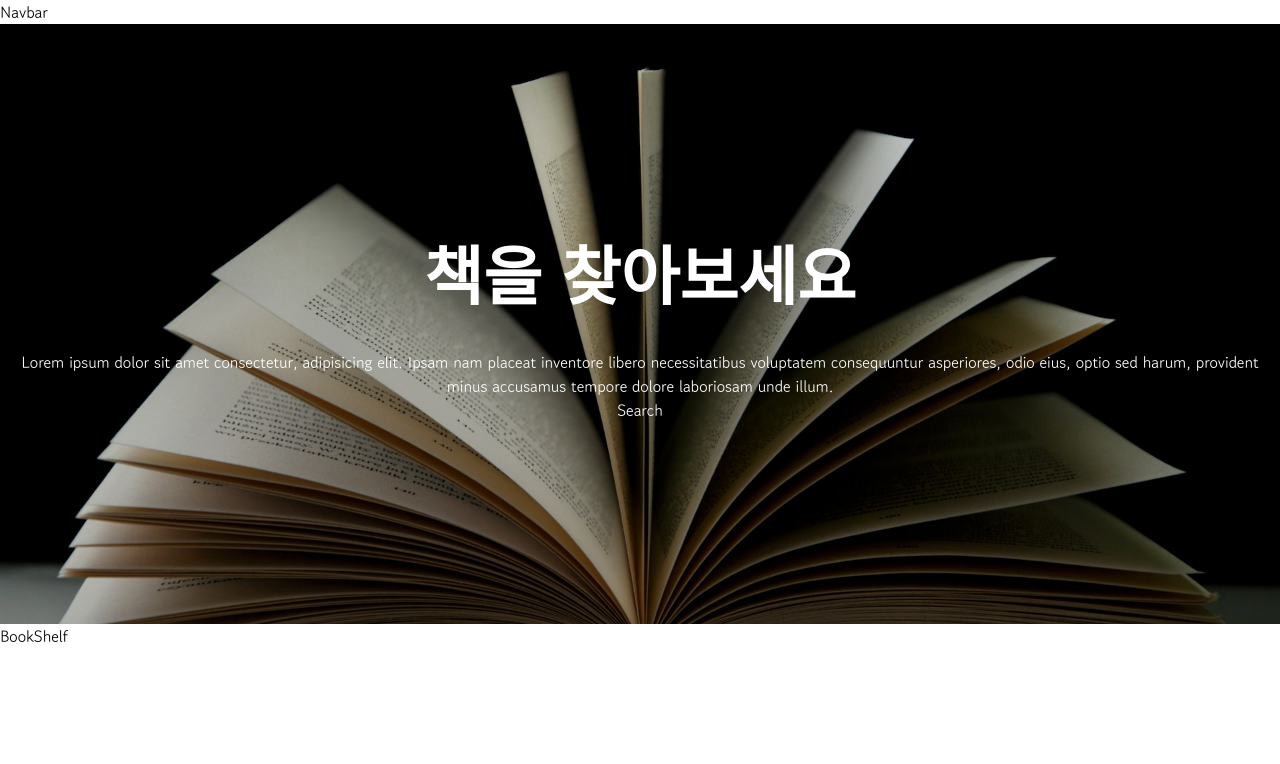
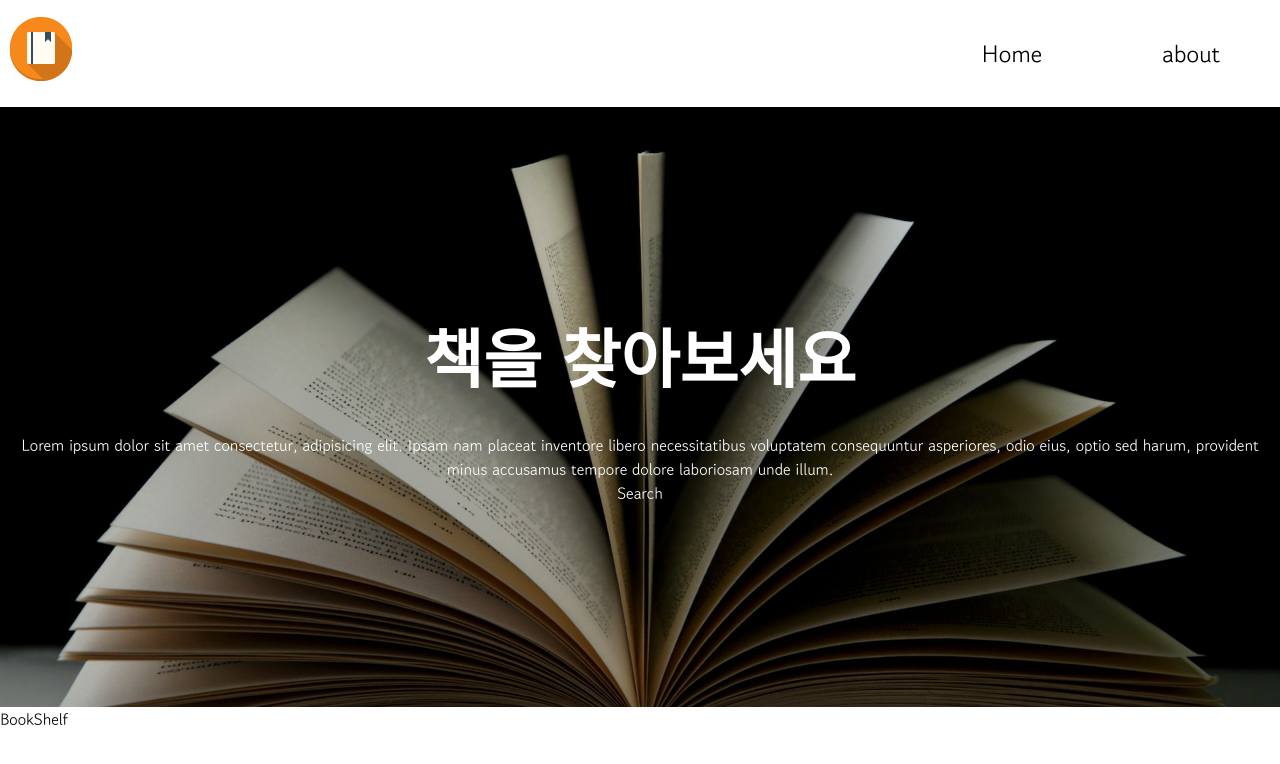
Before and after one commit to Jamgoori/Library, a React (Create React App) app: page / in a window 1280 px wide. Shown: the top 764 px of the page. Built offline with nearby package versions, Linux system fonts and the light colour scheme.

Commit message:
Navbar Css적용

```diff
--- a/package.json
+++ b/package.json
@@ -8,6 +8,7 @@
     "@testing-library/user-event": "^13.5.0",
     "react": "^18.2.0",
     "react-dom": "^18.2.0",
+    "react-icons": "^4.6.0",
     "react-router-dom": "^6.4.2",
     "react-scripts": "5.0.1",
     "styled-components": "^5.3.6",
--- a/src/Components/Navbar.jsx
+++ b/src/Components/Navbar.jsx
@@ -1,9 +1,68 @@
-import React from 'react'
+import React, { useState } from "react";
+import { Link } from "react-router-dom";
+import styled from "styled-components";
+function Navbar() {
+  const [toggleMenu, setToggleMenu] = useState(false);
+  return (
+    <Header>
+        <LeftHome>
+      <Link to="/">
+        <img src="../images/Logo.png" />
+      </Link>
+      </LeftHome>
+      <Nav>
 
-function Navbar() {
-  return (
-    <div>Navbar</div>
-  )
+          <ul>
+            <li>
+             <a><Link to="book">Home</Link></a>
+            </li>
+            <li>
+            <a><Link to="about">about</Link></a>
+            </li>
+          </ul>
+      </Nav>
+    </Header>
+  );
 }
 
-export default Navbar
+const Header = styled.header`
+  display: grid;
+  grid-auto-flow: column;
+  grid-template-columns: 1fr;
+  align-items: center;
+`;
+const LeftHome = styled.h1`
+  display: inline-block;
+  vertical-align: middle;
+  color: white;
+  margin: 0.5rem;
+  padding: 0;
+`
+const Nav = styled.nav`
+  display: inline-block;
+  vertical-align: middle;
+  ul {
+    list-style: none;
+  margin: 0;
+  padding: 0;
+  display: flex;
+  }
+  li{
+    display: block;
+  text-align: center;
+  margin: .25rem;
+  padding: .5rem 1rem;
+  flex-basis: 25%;
+  }
+  a{  display: block;
+  text-align: center;
+  margin: .25rem;
+  padding: .5rem 1rem;
+  font-size: 1.5rem;
+  }
+  a:hover{
+    color: #b83ab8
+  }
+`;
+
+export default Navbar;
--- a/src/index.css
+++ b/src/index.css
@@ -17,3 +17,14 @@ code {
   font-family: source-code-pro, Menlo, Monaco, Consolas, 'Courier New',
     monospace;
 }
+button{
+  background:none;
+  border: none;
+}
+button:hover{
+  cursor: pointer;
+}
+a{
+  text-decoration: none;
+  color: black;
+}
```
Also changed, not shown: public/images/Logo.png (added), 1 other file (tests, documents, lock files or other folders).
